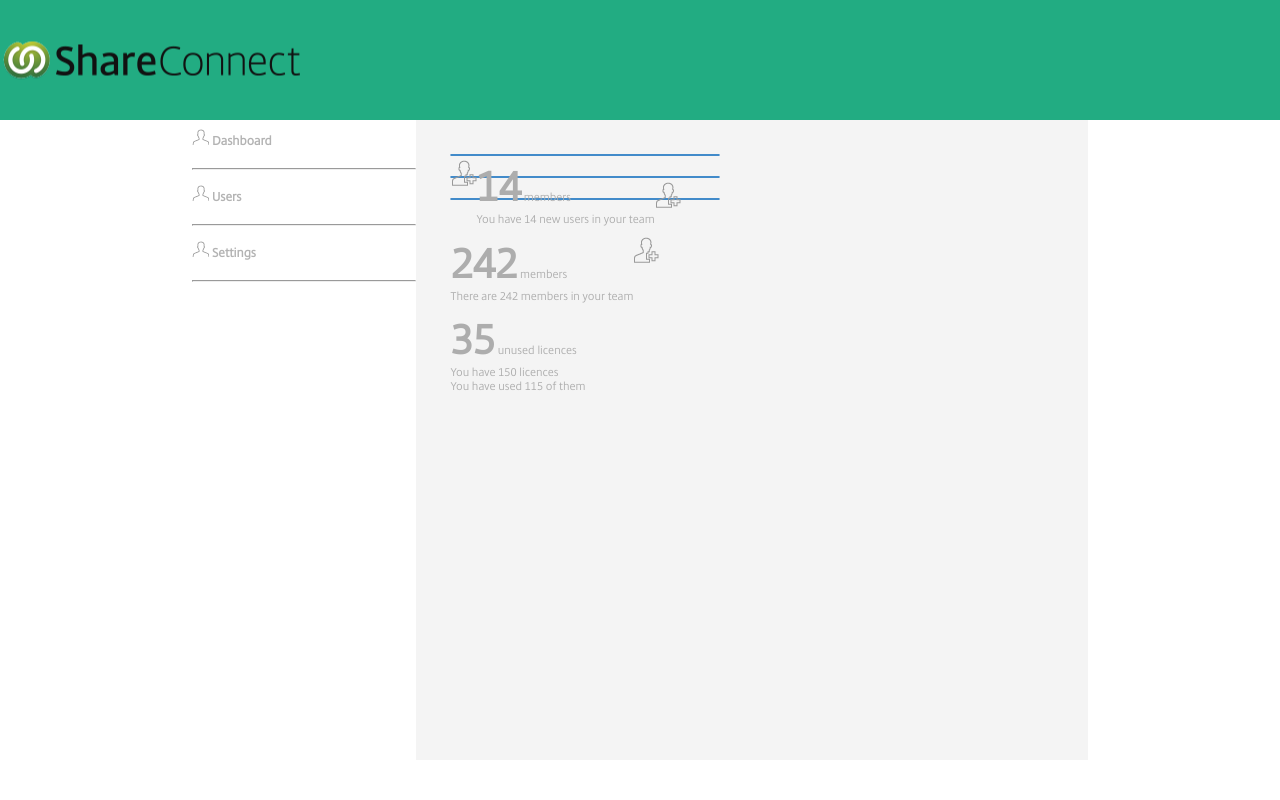
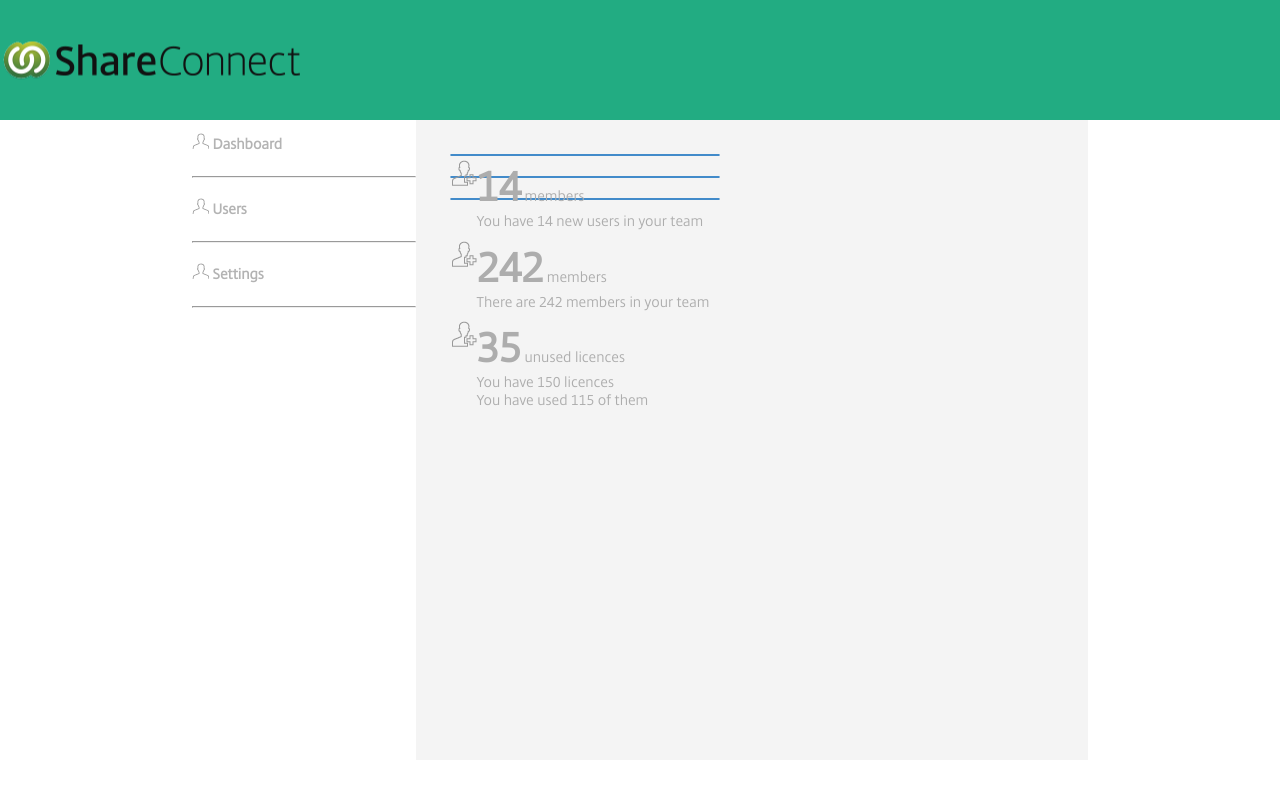
Before and after one commit to 91shetty/91shetty.github.io, a PHP site: page /sc/index.html in a window 1280 px wide. Run offline with PHP 8.4, Linux system fonts and the light colour scheme.

Commit message:
changing font-size

```diff
--- a/sc/style.css
+++ b/sc/style.css
@@ -13,7 +13,7 @@
 
 body{
 	font-family: citrixFont,"Helvetica Neue";
-	font-size: 12px;
+	font-size: 14px;
 }
 
 #container{
@@ -89,7 +89,6 @@
 }
 #data_content{
 	color: #adadad;
-	font-size: 11px;
 	position: relative;
 	float: left;
 	margin-top: 2%;
```
